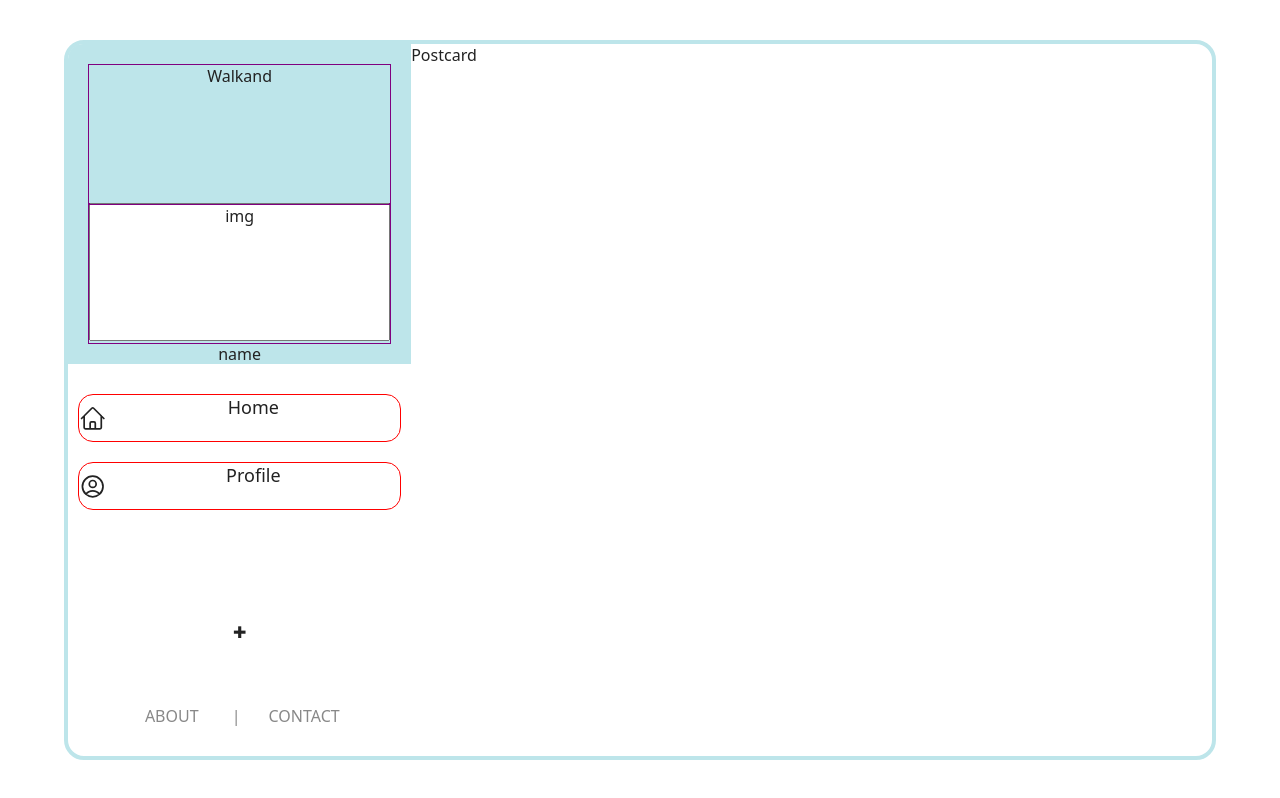
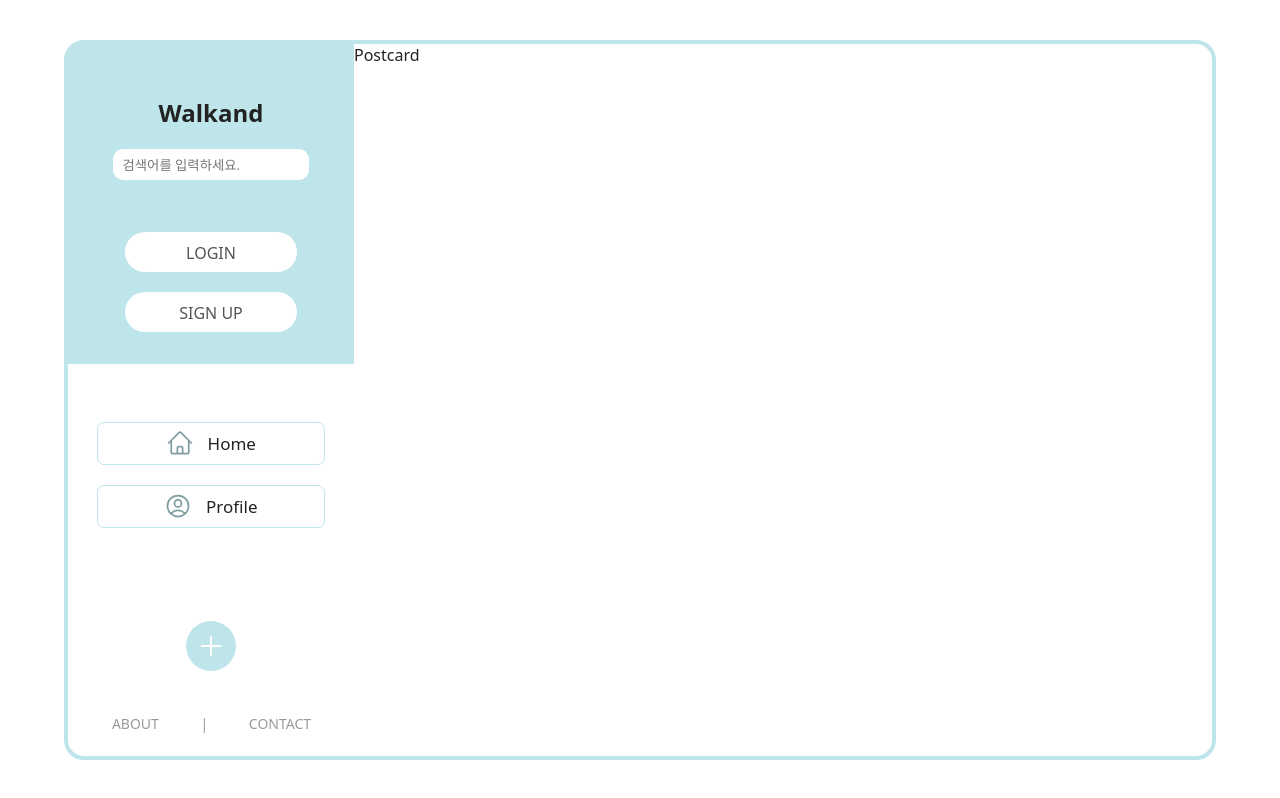
Before and after one commit to New-Ha/Walkand_SNS, a React (Vite) app: page / in a window 1280 px wide. Built offline with nearby package versions, Linux system fonts and the light colour scheme.

Commit message:
💄 Updating Sidebar Styles

```diff
--- a/src/components/Footer.tsx
+++ b/src/components/Footer.tsx
@@ -3,11 +3,13 @@ import styled from 'styled-components';
 const FooterLayout = styled.footer`
     width: 70%;
     display: flex;
+    justify-content: center;
+    gap: 10%;
     text-align: center;
-    padding: 20px;
     span {
+        font-size: 14px;
         font-weight: 300;
-        color: #888;
+        color: #999;
     }
 `;
 
--- a/src/components/Header.tsx
+++ b/src/components/Header.tsx
@@ -1,3 +1,4 @@
+import { Link } from 'react-router-dom';
 import styled from 'styled-components';
 
 const HeaderLayout = styled.div`
@@ -5,24 +6,66 @@ const HeaderLayout = styled.div`
     padding: 20px;
     display: flex;
     flex-direction: column;
+    gap: 10%;
     border-radius: 15px 0px 0px 0px;
     margin: 0;
 `;
 
 const HeaderRow = styled.div`
-    border: 1px solid purple;
+    height: 30%;
+    background-color: #bde5ea;
+    display: flex;
+    flex-direction: column;
+    justify-content: center;
+    gap: 20px;
+    margin: 0 auto;
+    margin-top: 2rem;
 `;
 
+const HeaderTitle = styled.div`
+    font-size: 24px;
+    font-weight: 600;
+`;
+
+const SearchBar = styled.input`
+    width: 80%;
+    height: 8rem;
+    padding: 5px 10px;
+    border: none;
+    border-radius: 10px;
+`;
+
+const AuthBtnBox = styled.label`
+    width: 70%;
+    height: 2.5rem;
+    border-radius: 30px;
+    background-color: #fff;
+    padding: 10px 0px;
+    cursor: pointer;
+    a {
+        color: #555;
+        font-weight: 300;
+        text-decoration: none;
+    }
+`;
 export default function Header() {
     return (
         <HeaderLayout>
             <HeaderRow>
-                <div>Walkand</div>
-                <input type="text" />
+                <HeaderTitle>Walkand</HeaderTitle>
+                <SearchBar type="text" placeholder="검색어를 입력하세요." />
             </HeaderRow>
             <HeaderRow>
-                <div>img</div>
-                <div>name</div>
+                <AuthBtnBox htmlFor="login">
+                    <Link to="/login" id="login">
+                        LOGIN
+                    </Link>
+                </AuthBtnBox>
+                <AuthBtnBox htmlFor="signUp">
+                    <Link to="/sign-up" id="signUp">
+                        SIGN UP
+                    </Link>
+                </AuthBtnBox>
             </HeaderRow>
         </HeaderLayout>
     );
--- a/src/components/Layout.tsx
+++ b/src/components/Layout.tsx
@@ -17,12 +17,12 @@ const LayoutBox = styled.div`
     padding: 0;
 `;
 const LayoutCol = styled.div`
-    width: 30%;
+    width: 25%;
     margin: 0 auto;
 `;
 
 const LayoutCol2 = styled.div`
-    width: 70%;
+    width: 75%;
     margin: 0 auto;
 `;
 export default function Layout() {
--- a/src/components/Navbar.tsx
+++ b/src/components/Navbar.tsx
@@ -1,37 +1,45 @@
+import { Link } from 'react-router-dom';
 import styled from 'styled-components';
 
 const NavbarLayout = styled.section`
-    margin: 0 auto;
-    padding: 10px;
+    margin-top: 20%;
+    width: 80%;
 `;
 
-const NavbarBox = styled.div`
-    height: 3rem;
+const NavbarBox = styled.label`
+    height: 2.7rem;
     display: flex;
     justify-content: center;
-    align-items: center;
     margin: 20px 0px;
-    border: 1px solid red;
-    border-radius: 15px;
+    border: 1px solid #bde5ea;
+    border-radius: 7px;
+    cursor: pointer;
+    a {
+        width: 60%;
+        text-decoration: none;
+        font-size: 17px;
+        font-weight: 300;
+        display: flex;
+        align-items: center;
+        justify-content: center;
+        gap: 10%;
+    }
 `;
 
-const NavbarIcon = styled.div`
-    width: 30px;
-    height: 35px;
-`;
-const NavbarText = styled.div`
-    font-size: 18px;
-    font-weight: 300;
+const NavIcon = styled.svg`
+    width: 28px;
+    height: 28px;
+    margin: 0;
 `;
 
 export default function Navbar() {
     return (
         <NavbarLayout>
             <NavbarBox>
-                <NavbarIcon>
-                    <svg
+                <Link to="/">
+                    <NavIcon
                         fill="none"
-                        stroke="currentColor"
+                        stroke="#809EA2"
                         strokeWidth={1.5}
                         viewBox="0 0 24 24"
                         xmlns="http://www.w3.org/2000/svg"
@@ -41,15 +49,15 @@ export default function Navbar() {
                             strokeLinejoin="round"
                             d="M2.25 12l8.954-8.955c.44-.439 1.152-.439 1.591 0L21.75 12M4.5 9.75v10.125c0 .621.504 1.125 1.125 1.125H9.75v-4.875c0-.621.504-1.125 1.125-1.125h2.25c.621 0 1.125.504 1.125 1.125V21h4.125c.621 0 1.125-.504 1.125-1.125V9.75M8.25 21h8.25"
                         />
-                    </svg>
-                </NavbarIcon>
-                <NavbarText>Home</NavbarText>
+                    </NavIcon>
+                    Home
+                </Link>
             </NavbarBox>
             <NavbarBox>
-                <NavbarIcon>
-                    <svg
+                <Link to="/profile">
+                    <NavIcon
                         fill="none"
-                        stroke="currentColor"
+                        stroke="#809EA2"
                         strokeWidth={1.5}
                         viewBox="0 0 24 24"
                         xmlns="http://www.w3.org/2000/svg"
@@ -59,9 +67,9 @@ export default function Navbar() {
                             strokeLinejoin="round"
                             d="M17.982 18.725A7.488 7.488 0 0012 15.75a7.488 7.488 0 00-5.982 2.975m11.963 0a9 9 0 10-11.963 0m11.963 0A8.966 8.966 0 0112 21a8.966 8.966 0 01-5.982-2.275M15 9.75a3 3 0 11-6 0 3 3 0 016 0z"
                         />
-                    </svg>
-                </NavbarIcon>
-                <NavbarText>Profile</NavbarText>
+                    </NavIcon>
+                    Profile
+                </Link>
             </NavbarBox>
         </NavbarLayout>
     );
--- a/src/components/Sidebar.tsx
+++ b/src/components/Sidebar.tsx
@@ -2,6 +2,7 @@ import styled from 'styled-components';
 import Header from './Header';
 import NavBar from './Navbar';
 import Footer from './Footer';
+import { Link } from 'react-router-dom';
 
 const SidebarLayout = styled.div`
     height: 90%;
@@ -22,6 +23,16 @@ const SidebarRow2 = styled.div`
 const SidebarRow3 = styled.div`
     height: 10%;
 `;
+
+const AddButton = styled.button`
+    width: 50px;
+    height: 50px;
+    background-color: #bde5ea;
+    border-radius: 50%;
+    margin-bottom: 15%;
+    padding: 10px;
+    border: none;
+`;
 export default function Sidebar() {
     return (
         <SidebarLayout>
@@ -32,7 +43,19 @@ export default function Sidebar() {
                 <NavBar />
             </SidebarRow2>
             <SidebarRow3>
-                <div>✚</div>
+                <AddButton>
+                    <Link to="/new">
+                        <svg
+                            fill="none"
+                            stroke="#FFF"
+                            strokeWidth={1.5}
+                            viewBox="0 0 24 24"
+                            xmlns="http://www.w3.org/2000/svg"
+                            aria-hidden="true">
+                            <path strokeLinecap="round" strokeLinejoin="round" d="M12 4.5v15m7.5-7.5h-15" />
+                        </svg>
+                    </Link>
+                </AddButton>
                 <Footer />
             </SidebarRow3>
         </SidebarLayout>
```
